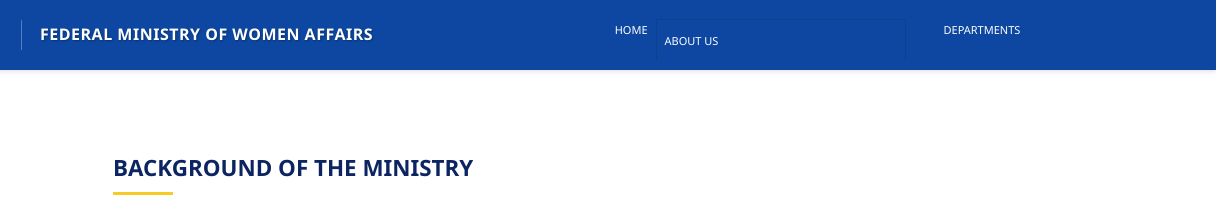
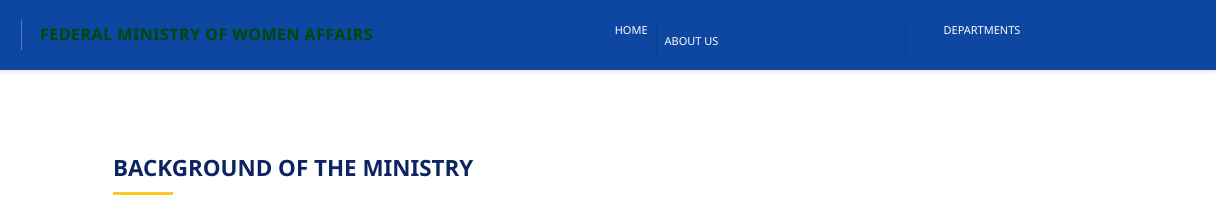
Before and after one commit to SHI66ie/FMWA-PHP, a website: page about.html in a window 1280 px wide. Shown: the top 216 px of the page, 64-1280 px from the left. Drawn offline with nearby package versions, Linux system fonts and the light colour scheme.

Commit message:
Update header title color to green and remove duplicate color properties

```diff
--- a/css/header.css
+++ b/css/header.css
@@ -118,12 +118,12 @@
     display: inline-block;
     white-space: normal;
     font-size: 1rem;
+    color: #014903 !important; /* Set title color to green */
     font-weight: 700;
     margin-left: 8px;
     text-transform: uppercase;
     letter-spacing: 0.5px;
-    color: #ffffff;
-    text-shadow: 1px 1px 2px rgba(0,0,0,0.3);
+    text-shadow: none;
     line-height: 1.2;
 }
 
@@ -736,12 +736,12 @@
     display: inline-block;
     white-space: normal;
     font-size: 1rem;
+    color: #014903 !important; /* Set title color to green */
     font-weight: 700;
     margin-left: 8px;
     text-transform: uppercase;
     letter-spacing: 0.5px;
-    color: #ffffff;
-    text-shadow: 1px 1px 2px rgba(0,0,0,0.3);
+    text-shadow: none;
     line-height: 1.2;
 }
 
```
